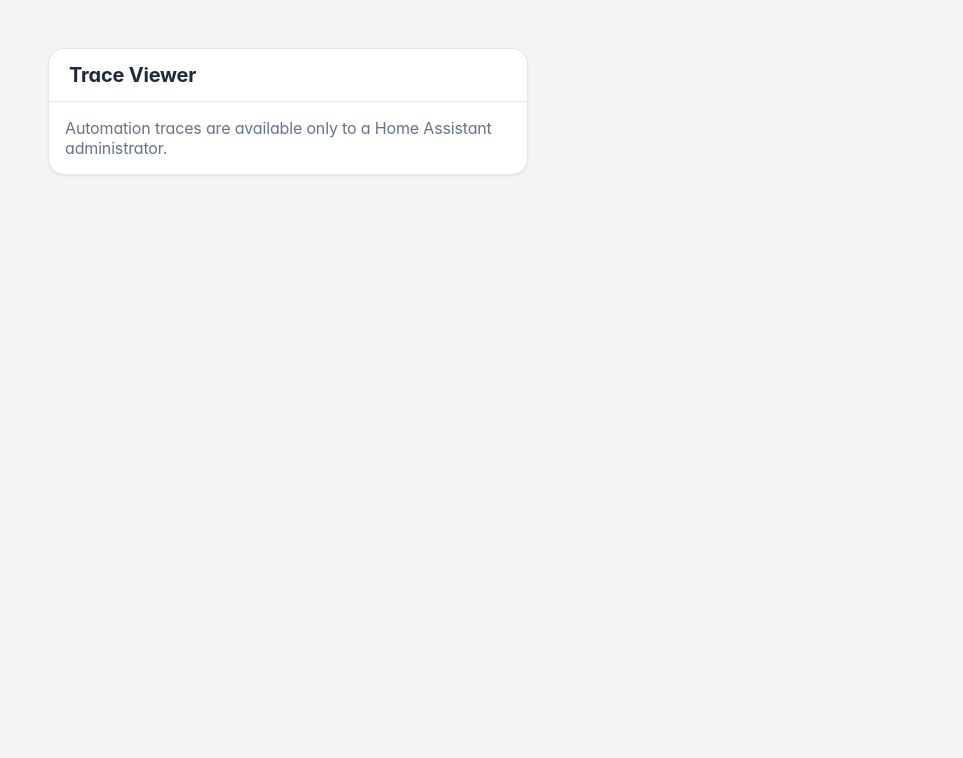
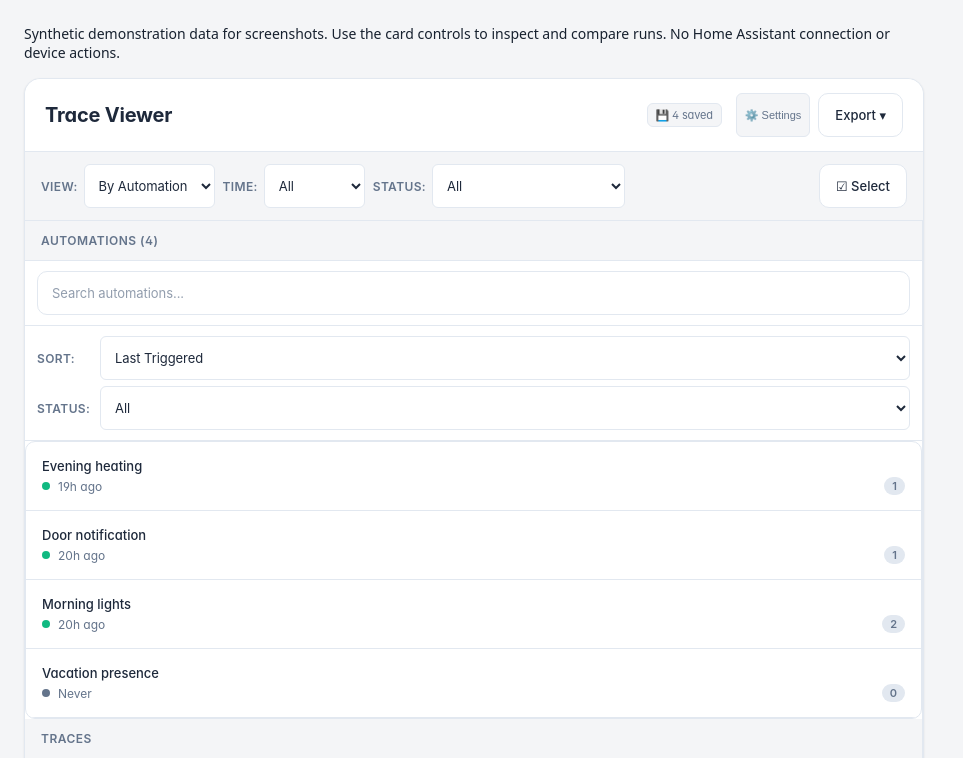
Before and after one commit to MacSiem/ha-trace-viewer, a website: page docs/screenshots/_harness.html in a window 1280 px wide. Shown: the top 758 px of the page, without its empty margins (0-963 px from the left). Drawn offline with Linux system fonts and the light colour scheme.

Commit message:
docs: use a public-input synthetic Trace screenshot fixture

```diff
--- a/docs/screenshots/_harness.html
+++ b/docs/screenshots/_harness.html
@@ -1,99 +1,38 @@
-<!DOCTYPE html>
+<!doctype html>
 <html lang="en">
-<head>
 <meta charset="utf-8">
-<title>TV screenshot harness</title>
+<title>Trace Viewer — synthetic screenshot fixture</title>
 <style>
-  html, body { margin: 0; padding: 24px; font-family: -apple-system, BlinkMacSystemFont, "Segoe UI", Roboto, sans-serif; }
-  body.light { background: #f4f5f7; }
-  body.light ha-trace-viewer { --card-background-color: #ffffff; --primary-background-color: #f4f5f7; }
-  body.dark { background: #111318; }
-  body.dark ha-trace-viewer { --card-background-color: #1c1e26; --primary-background-color: #111318; }
-  ha-trace-viewer { display: block; width: 480px; }
+html,body{margin:0;padding:0;font-family:system-ui,sans-serif}body{padding:24px;background:#f4f5f7;color:#17212f}body.dark{background:#111318;color:#e5e7eb}.fixture-note{margin:0 0 16px;font-size:14px;max-width:900px}ha-trace-viewer{display:block;width:900px;max-width:100%;--card-background-color:#fff;--primary-background-color:#f4f5f7}body.dark ha-trace-viewer{--card-background-color:#1c1e26;--primary-background-color:#111318}
 </style>
-</head>
-<body>
+<p class="fixture-note">Synthetic demonstration data for screenshots. Use the card controls to inspect and compare runs. No Home Assistant connection or device actions.</p>
 <ha-trace-viewer id="card"></ha-trace-viewer>
-<script>
-  try { localStorage.setItem('ha-intro-dismissed-ha-trace-viewer', '1'); } catch (e) {}
-</script>
 <script src="../../ha-trace-viewer.js"></script>
 <script>
-(function () {
-  const params = new URLSearchParams(location.search);
-  const theme = params.get('theme') === 'dark' ? 'dark' : 'light';
-  document.body.className = theme;
-  const now = Date.now(); const h = 3600000;
-
-  const mk = (id, name, state, last) => ({
-    entity_id: 'automation.' + id, state,
-    attributes: { friendly_name: name, last_triggered: last ? new Date(now - last).toISOString() : null, mode: 'single', id: id },
-    last_changed: new Date(now - 2 * h).toISOString(), last_updated: new Date(now - 2 * h).toISOString(),
-  });
-  const autos = [
-    mk('morning_lights', 'Morning lights on sunrise', 'on', 3 * h),
-    mk('night_thermostat', 'Night thermostat setback', 'on', 9 * h),
-    mk('door_notify', 'Front door open notification', 'on', 0.4 * h),
-    mk('vacation_presence', 'Vacation presence simulation', 'off', null),
-    mk('water_leak_alert', 'Water leak alert', 'on', 26 * h),
-    mk('garage_autoclose', 'Garage auto-close at night', 'on', 14 * h),
-    mk('media_movie_scene', 'Movie scene on media play', 'on', 50 * h),
+(() => {
+  const params=new URLSearchParams(location.search),language=params.get('lang')==='pl'?'pl':'en',dark=params.get('theme')==='dark';
+  document.documentElement.lang=language;document.body.classList.toggle('dark',dark);
+  const stamp=ms=>new Date(Date.parse('2026-10-14T06:00:00Z')+ms).toISOString();
+  const definitions=[
+    {item:'demo_morning',name:'Morning lights',run:'demo-morning-before',start:0,duration:120,actionOffset:20},
+    {item:'demo_morning',name:'Morning lights',run:'demo-morning-after',start:600000,duration:360,actionOffset:260},
+    {item:'demo_door',name:'Door notification',run:'demo-door-error',start:1200000,duration:45,actionOffset:20,error:true},
+    {item:'demo_heating',name:'Evening heating',run:'demo-heating-success',start:1800000,duration:180,actionOffset:70}
   ];
-  const states = {};
-  autos.forEach(a => { states[a.entity_id] = a; });
-
-  const mkRuns = (aid, n, errIdx) => {
-    const runs = [];
-    for (let i = 0; i < n; i++) {
-      const start = now - (i + 1) * 2.3 * h;
-      const dur = [45, 180, 920, 60, 1400][i % 5];
-      runs.push({
-        run_id: aid + '-' + i, item_id: aid, state: 'stopped',
-        script_execution: i === errIdx ? 'error' : 'finished',
-        error: i === errIdx ? 'Template error' : undefined,
-        timestamp: { start: new Date(start).toISOString(), finish: new Date(start + dur).toISOString() },
-        last_step: 'action/0', trigger: 'state of binary_sensor.front_door',
-      });
-    }
-    return runs;
-  };
-
-  const hass = {
-    language: 'en',
-    themes: { darkMode: theme === 'dark' },
-    states,
-    services: {},
-    connection: { subscribeEvents: () => Promise.resolve(() => {}) },
-    callWS: async (msg) => {
-      const t = String(msg && msg.type || '');
-      if (t === 'trace/list') {
-        const aid = msg.item_id;
-        const counts = { morning_lights: 4, night_thermostat: 3, door_notify: 5, vacation_presence: 0, water_leak_alert: 2, garage_autoclose: 3, media_movie_scene: 1 };
-        if (aid) return mkRuns(aid, counts[aid] || 0, aid === 'door_notify' ? 1 : -1);
-        let all = [];
-        Object.entries(counts).forEach(([a, n]) => { all = all.concat(mkRuns(a, n, a === 'door_notify' ? 1 : -1)); });
-        return all;
-      }
-      if (t === 'trace/get') {
-        return { run_id: msg.run_id, item_id: msg.item_id, state: 'stopped', script_execution: 'finished',
-          timestamp: { start: new Date(now - 2 * h).toISOString(), finish: new Date(now - 2 * h + 300).toISOString() },
-          trace: {}, config: { trigger: [{ platform: 'state' }], action: [{ service: 'light.turn_on' }] }, context: {} };
-      }
-      return {};
-    },
-    callApi: async () => ({}),
-    callService: async () => ({}),
-  };
-
-  const card = document.getElementById('card');
-  card.setConfig({ type: 'custom:ha-trace-viewer' });
-  card.hass = hass;
-  setTimeout(() => { card.hass = { ...hass }; }, 400);
-  setTimeout(() => { card.onAutoClick('automation.door_notify'); }, 650);
-  const scrub = () => { try { card.shadowRoot && card.shadowRoot.querySelectorAll('#tip-banner, [class*="banner"], .donate-section').forEach(n => n.remove()); } catch (e) {} };
-  setInterval(scrub, 150);
-  setTimeout(() => { scrub(); document.title = 'TV-READY'; }, 1300);
+  const payload=row=>({domain:'automation',item_id:row.item,run_id:row.run,state:'stopped',script_execution:row.error?'error':'finished',timestamp:{start:stamp(row.start),finish:stamp(row.start+row.duration)},last_step:'action/1',trigger:'Synthetic scheduled event',...(row.error?{error:'Synthetic fixture error'}:{}),trace:{
+    trigger:[{path:'trigger',timestamp:stamp(row.start),changed_variables:{demo:true}}],
+    'action/0':[{path:'action/0',timestamp:stamp(row.start+10),result:{delay:row.actionOffset/1000,done:true}}],
+    'action/1':[{path:'action/1',timestamp:stamp(row.start+row.actionOffset),result:{params:{domain:'light',service:'turn_on',service_data:{},target:{entity_id:'light.demo_kitchen'}}}}]
+  },config:{alias:row.name,triggers:[{trigger:'time',at:'08:00:00'}],actions:[{delay:{milliseconds:row.actionOffset}},{action:'light.turn_on',target:{entity_id:'light.demo_kitchen'}}]}});
+  const states={};
+  for(const row of definitions){const id='automation.'+row.item;states[id]={entity_id:id,state:'on',attributes:{id:row.item,friendly_name:row.name,last_triggered:stamp(row.start),mode:'single'},last_changed:stamp(0),last_updated:stamp(0)};}
+  states['automation.demo_vacation']={entity_id:'automation.demo_vacation',state:'off',attributes:{id:'demo_vacation',friendly_name:'Vacation presence',last_triggered:null,mode:'single'},last_changed:stamp(0),last_updated:stamp(0)};
+  const hass={language,user:{id:'synthetic-screenshot-admin',is_admin:true},themes:{darkMode:dark},states,connection:{connected:true,addEventListener(){},removeEventListener(){}},callWS:async message=>{
+    if(message.type==='trace/list')return definitions.filter(row=>!message.item_id||row.item===message.item_id).map(row=>{const value=payload(row);delete value.trace;delete value.config;return value;});
+    if(message.type==='trace/get'){const row=definitions.find(row=>row.item===message.item_id&&row.run===message.run_id);if(!row)throw Error('Synthetic trace unavailable');return payload(row);}
+    throw Error('No network actions in screenshot fixture');
+  }};
+  const card=document.getElementById('card');card.setConfig({type:'custom:ha-trace-viewer',title:'Trace Viewer',show_support:false});card.hass=hass;
 })();
 </script>
-</body>
 </html>
```
